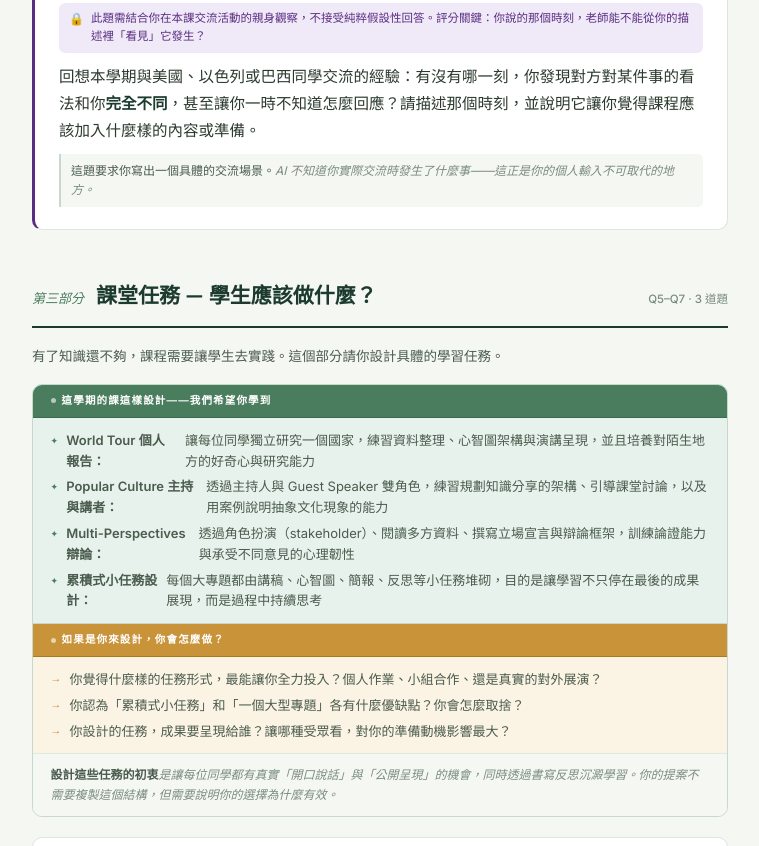
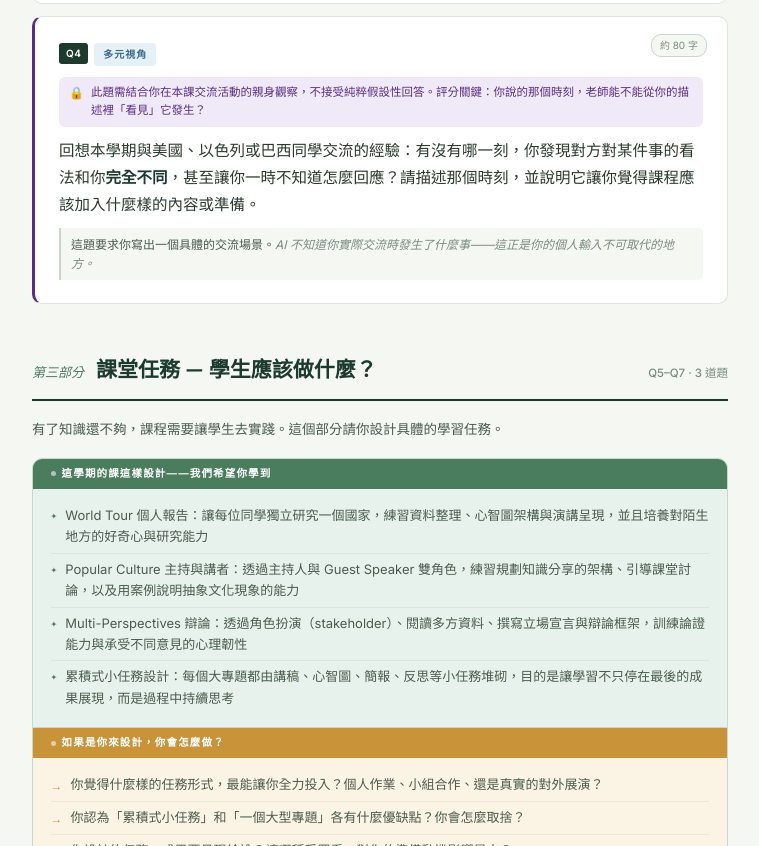
Before and after one commit to zzshelle/25-26global-makeup, a plain HTML site: page index.html in a window 1280 px wide. Shown: the part 3654-4500 px from the top of the page, without its empty margins (260-1019 px from the left). Drawn offline with Linux system fonts and the light colour scheme.

Commit message:
Update index.html

```diff
--- a/index.html
+++ b/index.html
@@ -86,90 +86,94 @@
   .sec-header h2 { font-family:var(--serif); font-size:21px; font-weight:700; color:var(--forest); }
   .sec-desc { font-size:13.5px; color:var(--ink-mid); line-height:1.8; margin-bottom:1rem; }
 
-  /* ── CONTEXT BOX (teacher's design rationale) ── */
+  /* ── CONTEXT BOX ── */
   .ctx-box {
     border-radius: 10px;
     overflow: hidden;
     margin-bottom: 1.25rem;
     border: 1px solid #C8D8CC;
   }
-  /* each col is now full-width stacked */
-  .ctx-header {
-    display: flex;
-    flex-direction: column;
-  }
-  .ctx-col {
-    padding: 0;
-  }
+  .ctx-header { display: block; }
+  .ctx-col { display: block; }
+
   /* coloured label bar */
   .ctx-col-label {
     font-size: 10.5px;
     font-weight: 700;
     letter-spacing: 0.11em;
     text-transform: uppercase;
-    padding: 7px 1.1rem;
+    padding: 6px 1.1rem;
     display: flex;
     align-items: center;
     gap: 6px;
-    margin-bottom: 0;
   }
   .ctx-col:first-child .ctx-col-label {
     background: var(--sage);
     color: #fff;
-    border-bottom: 1px solid #3A6A50;
   }
   .ctx-col:last-child .ctx-col-label {
     background: var(--gold);
     color: #fff;
-    border-bottom: 1px solid #B07820;
     border-top: 1px solid #C8D8CC;
   }
   .ctx-col-label .dot {
-    width: 5px; height: 5px; border-radius: 50%; flex-shrink: 0;
-    background: rgba(255,255,255,0.6);
+    width: 5px; height: 5px; border-radius: 50%;
+    background: rgba(255,255,255,0.55); flex-shrink: 0;
   }
-  /* items area */
+
+  /* items list */
   .ctx-col:first-child .ctx-items {
     background: var(--sage-light);
-    padding: 0.75rem 1.1rem;
+    padding: 0.7rem 1.1rem 0.8rem;
   }
   .ctx-col:last-child .ctx-items {
     background: var(--gold-light);
-    padding: 0.75rem 1.1rem;
+    padding: 0.7rem 1.1rem 0.8rem;
   }
-  .ctx-items { display:flex; flex-direction:column; gap:5px; }
+  .ctx-items { display: flex; flex-direction: column; gap: 0; }
   .ctx-item {
     font-size: 13px;
     color: var(--ink-mid);
+    line-height: 1.65;
+    padding: 5px 0;
+    border-bottom: 1px solid rgba(0,0,0,0.05);
     display: flex;
     gap: 8px;
-    line-height: 1.6;
     align-items: flex-start;
+  }
+  .ctx-item:last-child { border-bottom: none; }
+  .ctx-item strong {
+    font-weight: 600;
+    color: var(--forest);
+    line-height: inherit;
   }
   .ctx-col:first-child .ctx-item::before {
     content: '✦';
-    font-size: 9px;
+    font-size: 8px;
     color: var(--sage);
     flex-shrink: 0;
-    margin-top: 4px;
+    margin-top: 5px;
   }
   .ctx-col:last-child .ctx-item::before {
     content: '→';
-    font-size: 11px;
+    font-size: 12px;
     color: var(--gold);
+    font-weight: 700;
     flex-shrink: 0;
-    font-weight: 700;
-    margin-top: 1px;
+    margin-top: 2px;
   }
+
+  /* footer */
   .ctx-footer {
-    padding: 0.65rem 1.1rem;
+    padding: 0.6rem 1.1rem;
     background: var(--bg);
     font-size: 12px;
     color: var(--ink-soft);
     font-style: italic;
     border-top: 1px solid #E0E8E2;
+    line-height: 1.6;
   }
-  .ctx-footer strong { font-style:normal; color:var(--ink-mid); font-weight:600; }
+  .ctx-footer strong { font-style: normal; color: var(--ink-mid); font-weight: 600; }
 
   /* PROMPT CARDS */
   .p-card { background:var(--card); border:1px solid #DCE5DE; border-radius:10px; padding:1.4rem 1.5rem; margin-bottom:12px; position:relative; transition:border-color .15s,box-shadow .15s; }
@@ -373,7 +377,7 @@
       <div class="ctx-col">
         <div class="ctx-col-label"><span class="dot"></span>這學期的課這樣設計——我們希望你學到</div>
         <div class="ctx-items">
-          <div class="ctx-item">國際移動力不只是英語能力或出國旅遊，而是一種<strong>跨越文化與情境的行動與思考能力</strong></div>
+          <div class="ctx-item">國際移動力不只是英語能力或出國旅遊，而是一種跨越文化與情境的行動與思考能力</div>
           <div class="ctx-item">透過與美國、以色列、巴西的真實交流，讓你親身感受到「同一件事，不同背景的人有截然不同的理解」</div>
           <div class="ctx-item">讓你從高中生的視角出發，開始意識到台灣與世界之間的連結與差距</div>
         </div>
@@ -420,9 +424,9 @@
       <div class="ctx-col">
         <div class="ctx-col-label"><span class="dot"></span>這學期的課這樣設計——我們希望你學到</div>
         <div class="ctx-items">
-          <div class="ctx-item"><strong>旅行世界（Travel the World）：</strong>透過 World Tour 個人報告，認識不同大洲的地理、文化、節慶與時事；與美、以、巴同學交流後，親身感受「同一個文化議題在不同國家的意義完全不同」</div>
-          <div class="ctx-item"><strong>流行文化（Popular Culture）：</strong>以你自己選定的文化主題為核心，練習從多個子題切入，看見文化現象的複雜性，而不只是表面印象</div>
-          <div class="ctx-item"><strong>多元視角（Multi-Perspectives）：</strong>透過數位游牧、都市更新、AI 與語言三個議題，訓練你閱讀不同立場的論點，並用證據支持自己的主張</div>
+          <div class="ctx-item">旅行世界（Travel the World）：透過 World Tour 個人報告，認識不同大洲的地理、文化、節慶與時事；與美、以、巴同學交流後，親身感受「同一個文化議題在不同國家的意義完全不同」</div>
+          <div class="ctx-item">流行文化（Popular Culture）：以你自己選定的文化主題為核心，練習從多個子題切入，看見文化現象的複雜性，而不只是表面印象</div>
+          <div class="ctx-item">多元視角（Multi-Perspectives）：透過數位游牧、都市更新、AI 與語言三個議題，訓練你閱讀不同立場的論點，並用證據支持自己的主張</div>
         </div>
       </div>
       <div class="ctx-col">
@@ -472,10 +476,10 @@
       <div class="ctx-col">
         <div class="ctx-col-label"><span class="dot"></span>這學期的課這樣設計——我們希望你學到</div>
         <div class="ctx-items">
-          <div class="ctx-item"><strong>World Tour 個人報告：</strong>讓每位同學獨立研究一個國家，練習資料整理、心智圖架構與演講呈現，並且培養對陌生地方的好奇心與研究能力</div>
-          <div class="ctx-item"><strong>Popular Culture 主持與講者：</strong>透過主持人與 Guest Speaker 雙角色，練習規劃知識分享的架構、引導課堂討論，以及用案例說明抽象文化現象的能力</div>
-          <div class="ctx-item"><strong>Multi-Perspectives 辯論：</strong>透過角色扮演（stakeholder）、閱讀多方資料、撰寫立場宣言與辯論框架，訓練論證能力與承受不同意見的心理韌性</div>
-          <div class="ctx-item"><strong>累積式小任務設計：</strong>每個大專題都由講稿、心智圖、簡報、反思等小任務堆砌，目的是讓學習不只停在最後的成果展現，而是過程中持續思考</div>
+          <div class="ctx-item">World Tour 個人報告：讓每位同學獨立研究一個國家，練習資料整理、心智圖架構與演講呈現，並且培養對陌生地方的好奇心與研究能力</div>
+          <div class="ctx-item">Popular Culture 主持與講者：透過主持人與 Guest Speaker 雙角色，練習規劃知識分享的架構、引導課堂討論，以及用案例說明抽象文化現象的能力</div>
+          <div class="ctx-item">Multi-Perspectives 辯論：透過角色扮演（stakeholder）、閱讀多方資料、撰寫立場宣言與辯論框架，訓練論證能力與承受不同意見的心理韌性</div>
+          <div class="ctx-item">累積式小任務設計：每個大專題都由講稿、心智圖、簡報、反思等小任務堆砌，目的是讓學習不只停在最後的成果展現，而是過程中持續思考</div>
         </div>
       </div>
       <div class="ctx-col">
@@ -533,10 +537,10 @@
       <div class="ctx-col">
         <div class="ctx-col-label"><span class="dot"></span>這學期的課這樣設計——我們希望你學到</div>
         <div class="ctx-items">
-          <div class="ctx-item"><strong>英語口頭表達與即興應對：</strong>透過三個專題的發表與跨國交流，讓你在真實對象面前開口說英文，而不只是背稿</div>
-          <div class="ctx-item"><strong>論點組織與說服能力：</strong>辯論框架與立場宣言的撰寫，訓練你用結構清楚的方式表達自己的立場，並且有證據支撐</div>
-          <div class="ctx-item"><strong>文化比較與視角轉換：</strong>三次跨國交流讓你練習「站在對方的處境想」，不只是介紹台灣，也要真正聽見對方的世界觀</div>
-          <div class="ctx-item"><strong>自主學習與反思：</strong>每個專題都要求你書寫反思，目的是讓你把「做了什麼」轉化成「學到了什麼」</div>
+          <div class="ctx-item">英語口頭表達與即興應對：透過三個專題的發表與跨國交流，讓你在真實對象面前開口說英文，而不只是背稿</div>
+          <div class="ctx-item">論點組織與說服能力：辯論框架與立場宣言的撰寫，訓練你用結構清楚的方式表達自己的立場，並且有證據支撐</div>
+          <div class="ctx-item">文化比較與視角轉換：三次跨國交流讓你練習「站在對方的處境想」，不只是介紹台灣，也要真正聽見對方的世界觀</div>
+          <div class="ctx-item">自主學習與反思：每個專題都要求你書寫反思，目的是讓你把「做了什麼」轉化成「學到了什麼」</div>
         </div>
       </div>
       <div class="ctx-col">
@@ -588,7 +592,7 @@
       <div class="ctx-col">
         <div class="ctx-col-label"><span class="dot"></span>這學期的課這樣設計——我們希望你學到</div>
         <div class="ctx-items">
-          <div class="ctx-item">這門課把三個專題串在一起，希望你完成後回頭看，會發現它們之間有一個共同的主軸：<strong>讓你有能力在真實的跨文化情境中行動</strong>，而不只是「認識世界」</div>
+          <div class="ctx-item">這門課把三個專題串在一起，希望你完成後回頭看，會發現它們之間有一個共同的主軸：讓你有能力在真實的跨文化情境中行動，而不只是「認識世界」</div>
           <div class="ctx-item">課程刻意設計了「對外呈現」的機會（跨國交流、班級分享），是因為我們相信：當你必須對一個真實的對象說清楚某件事，你才會真正搞懂它</div>
           <div class="ctx-item">每一個設計都有它的取捨——例如三個專題兼顧廣度，但可能犧牲了某些主題的深度探究</div>
         </div>
```
